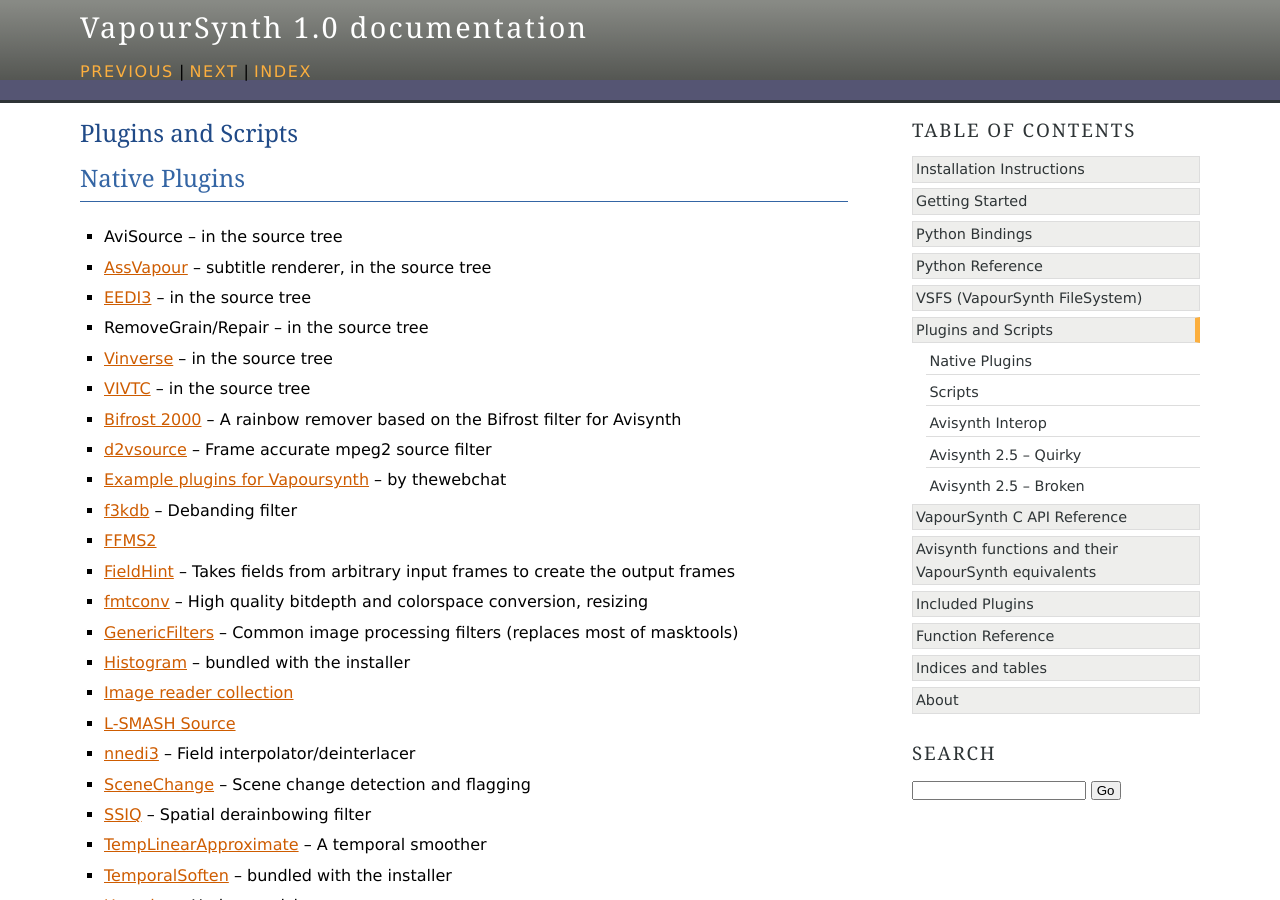
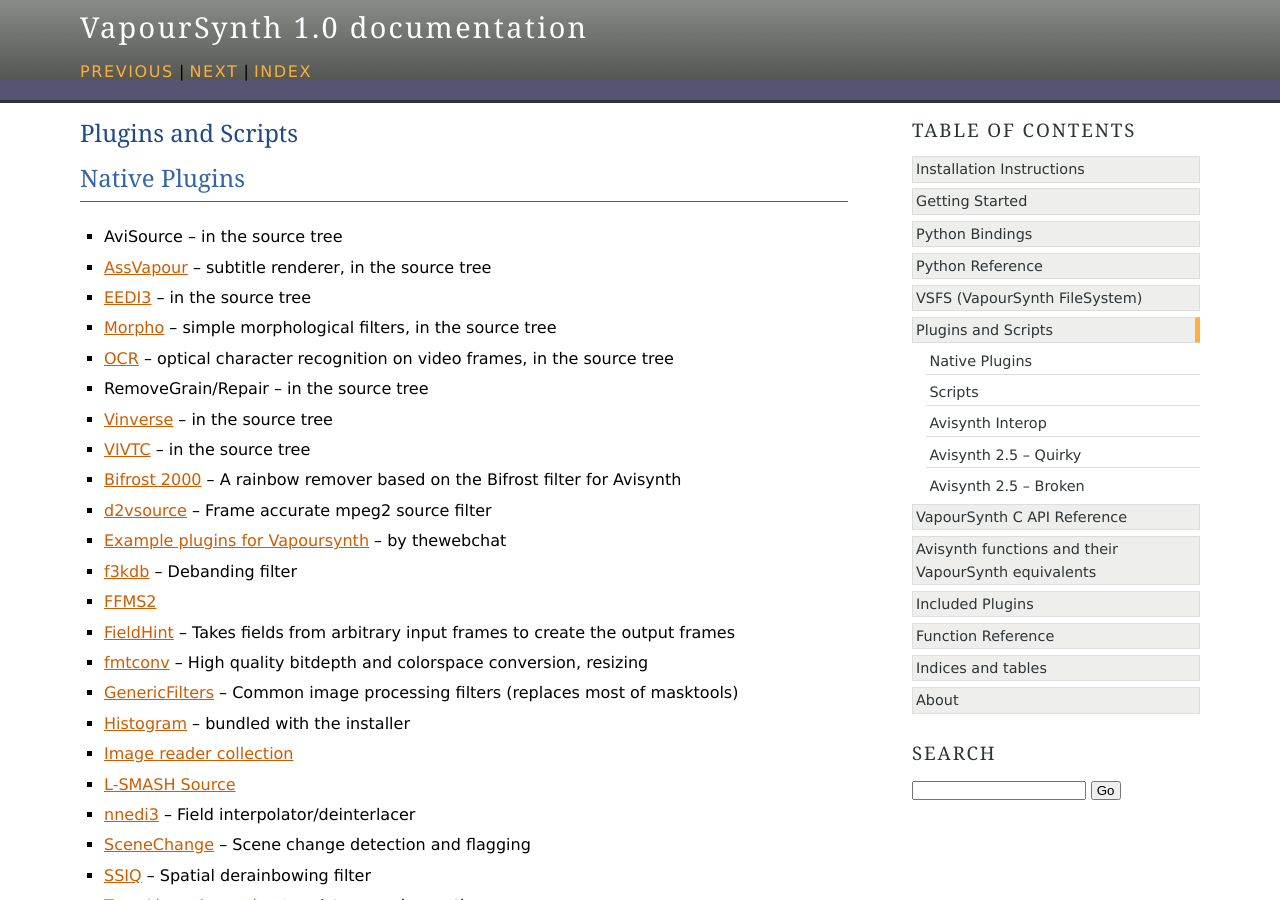
Before and after one commit to vapoursynth/vapoursynth, a Sphinx documentation site: the page built from doc/pluginlist.rst, in a window 1280 px wide and 900 px high. Built offline with Sphinx 7.4.7, drawn with Linux system fonts in a browser that asks for light colours; formulas are drawn with MathJax 3.

Commit message:
Add OCR and Morpho to the plugin list

```diff
--- a/doc/pluginlist.rst
+++ b/doc/pluginlist.rst
@@ -6,6 +6,8 @@
 * AviSource -- in the source tree
 * :ref:`AssVapour <assvapour>` -- subtitle renderer, in the source tree
 * :ref:`EEDI3 <eedi3>` -- in the source tree
+* :ref:`Morpho <morpho>` -- simple morphological filters, in the source tree
+* :ref:`OCR <ocr>` -- optical character recognition on video frames, in the source tree
 * RemoveGrain/Repair -- in the source tree
 * :ref:`Vinverse <vinverse>` -- in the source tree
 * :ref:`VIVTC <vivtc>` -- in the source tree
```
